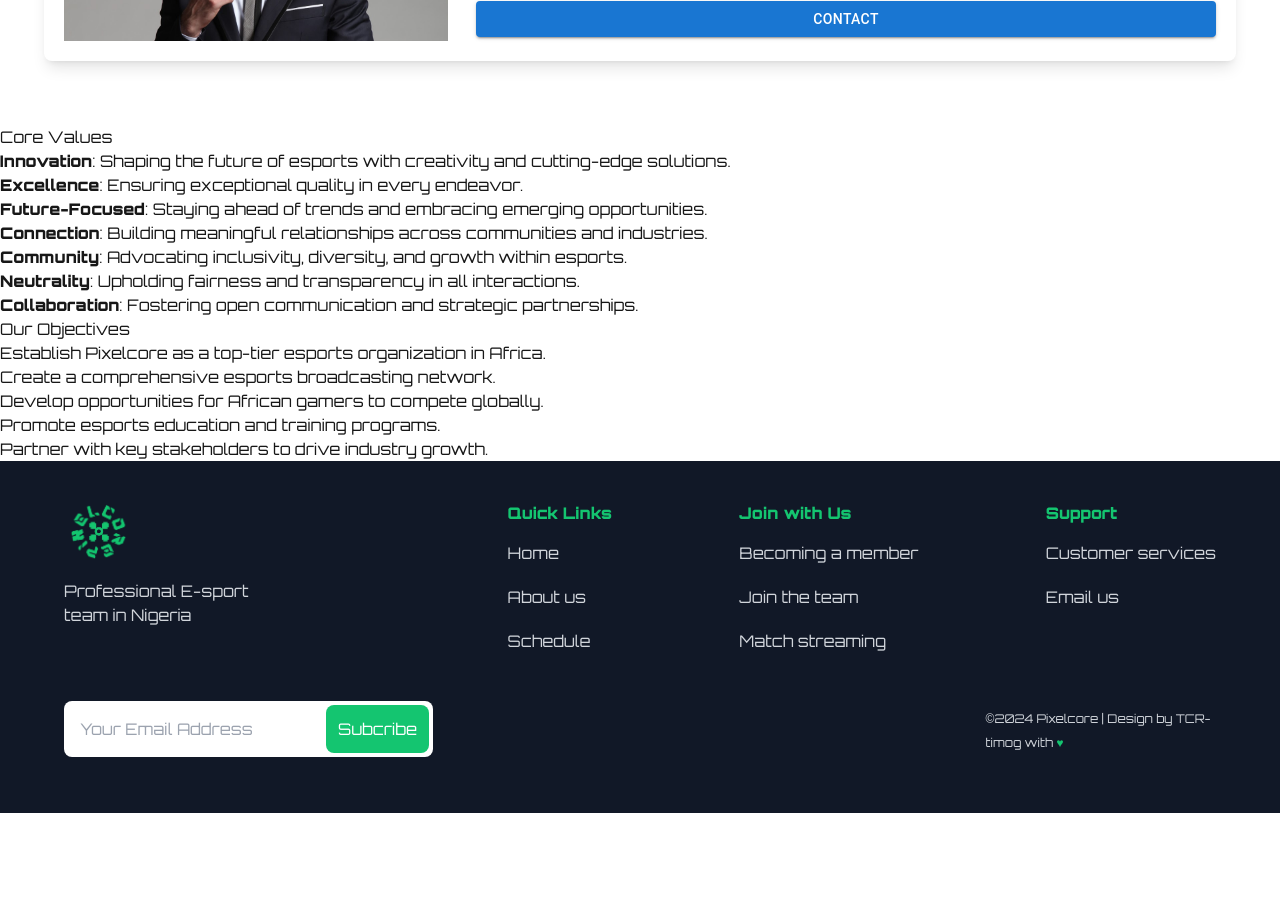
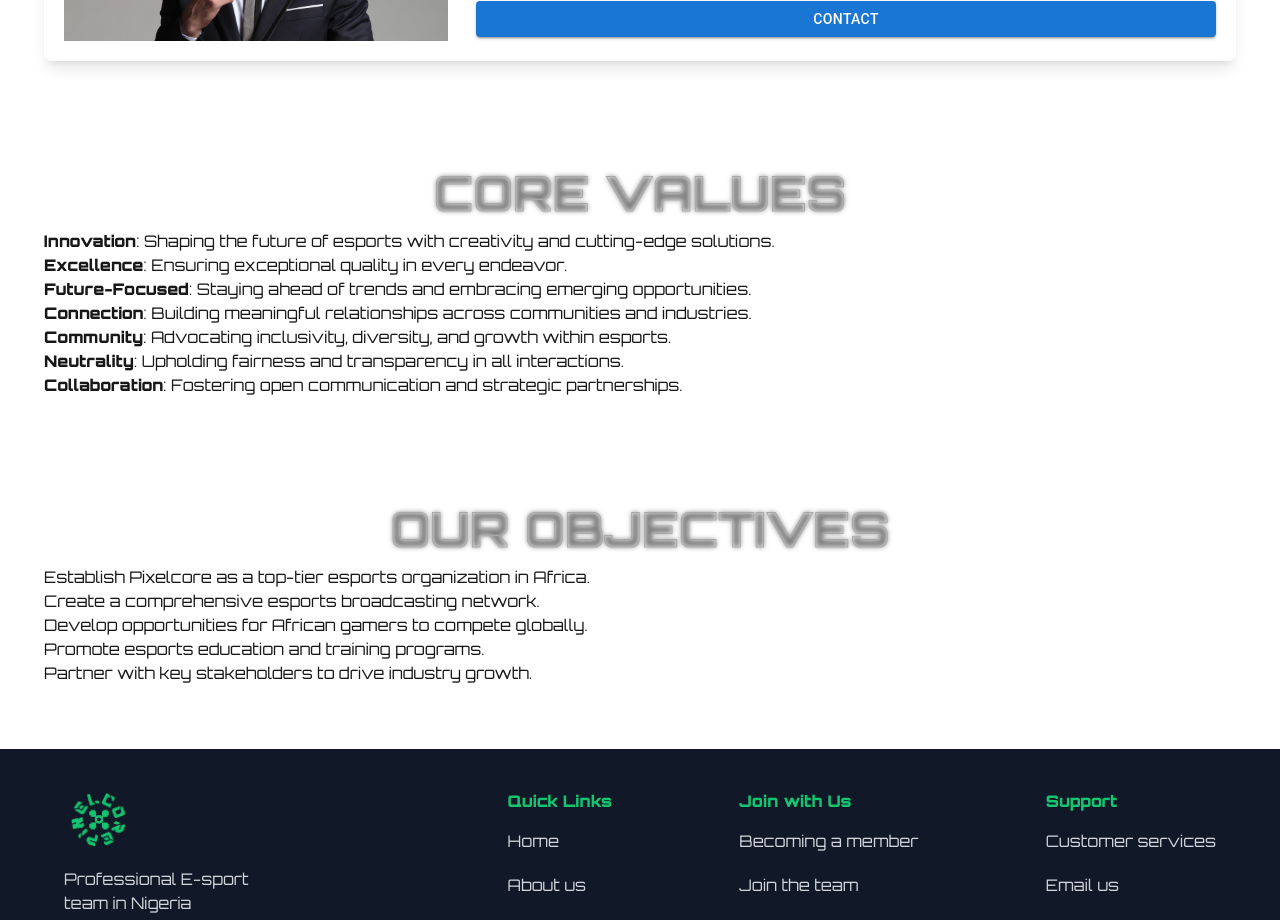
Before and after one commit to djtimog/pixelcore-gaming, a Next.js app: page /about in a window 1280 px wide. Shown: the part 2580-3500 px from the top of the page. Before the commit the page ends 3393 px from the top, so only its background shows below. Built offline with nearby package versions, Linux system fonts and the light colour scheme.

Commit message:
feat: enhance About Us page with improved layout for Core Values and Our Objectives sections

```diff
--- a/app/about/page.tsx
+++ b/app/about/page.tsx
@@ -114,10 +114,12 @@
         </div>
       </section>
 
-      <section id="about-us">
-        <div className="container">
-          <h3>Core Values</h3>
-          <ul>
+      <section className="my-5 p-7 sm:p-11">
+        <p className="uppercase outlined-text text-3xl sm:text-4xl md:text-5xl text-center mb-3">
+        Core Values
+        </p>
+        <div className="space-y-3 sm:space-y-4 md:space-y-5">
+        <ul>
             <li>
               <strong>Innovation</strong>: Shaping the future of esports with
               creativity and cutting-edge solutions.
@@ -147,8 +149,14 @@
               strategic partnerships.
             </li>
           </ul>
-          <h3>Our Objectives</h3>
-          <ol>
+        </div>
+      </section>
+      <section className="my-5 p-7 sm:p-11">
+        <p className="uppercase outlined-text text-3xl sm:text-4xl md:text-5xl text-center mb-3">
+        Our Objectives
+        </p>
+        <div className="space-y-3 sm:space-y-4 md:space-y-5">
+        <ol>
             <li>
               Establish Pixelcore as a top-tier esports organization in Africa.
             </li>
@@ -161,6 +169,13 @@
           </ol>
         </div>
       </section>
+      <section id="about-us">
+        <div className="container">
+
+          <h3></h3>
+
+        </div>
+      </section>
     </main>
   );
 }
```
